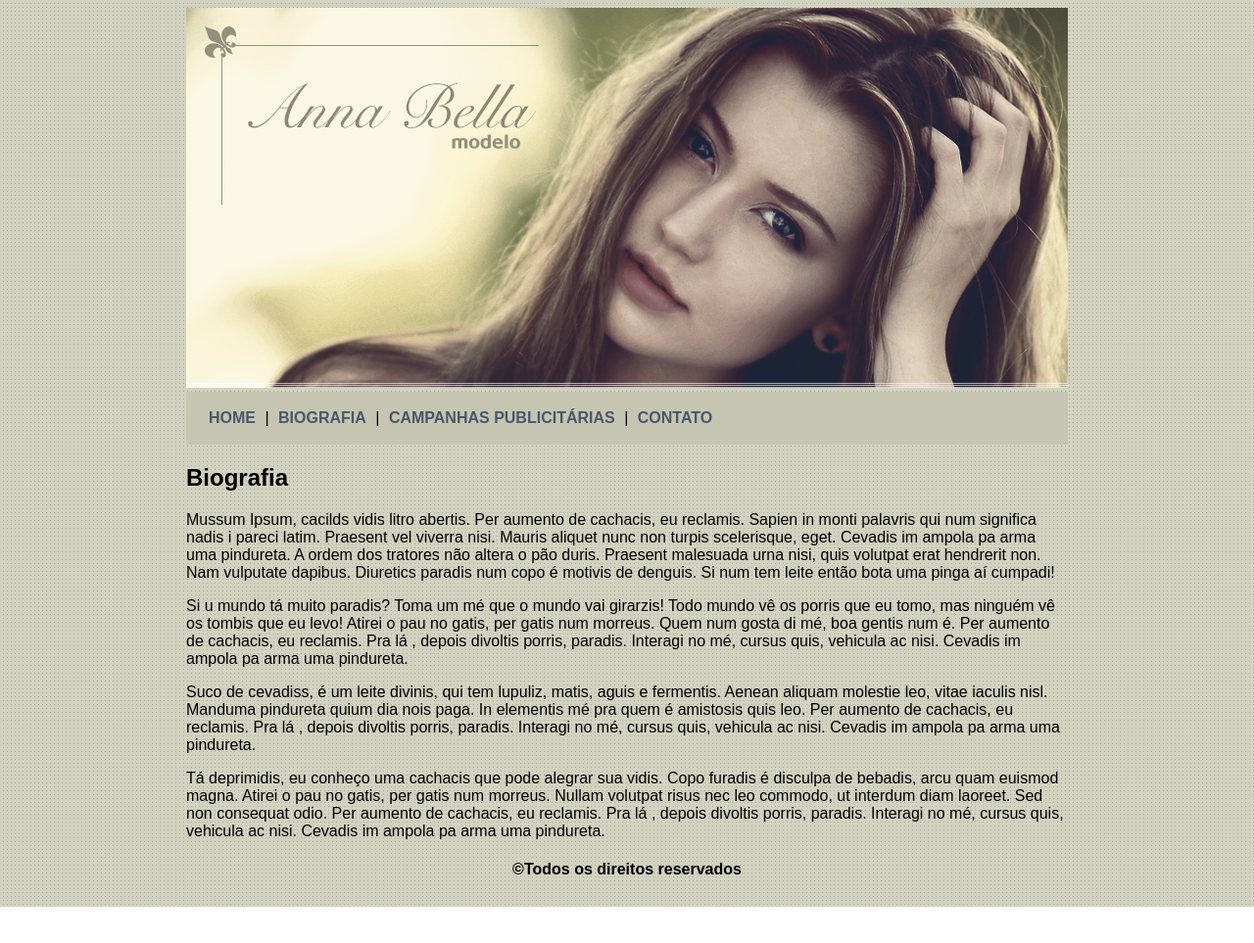
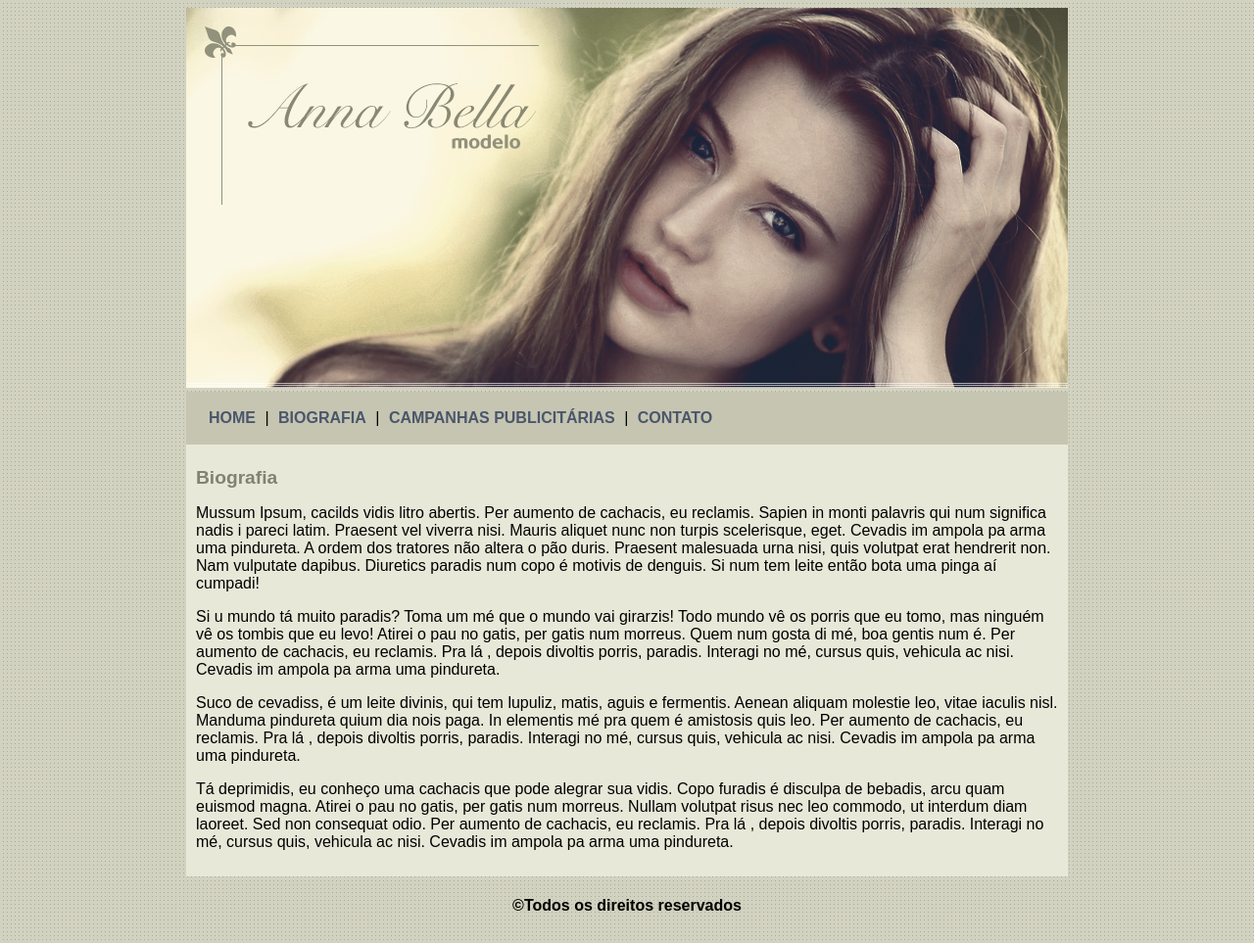
Before and after one commit to dgleyramos1/annaBella, a plain HTML site: page biografia.html in a window 1280 px wide. Shown: the whole page at 98% size. Before the commit the page ends 926 px from the top, so only its background shows below. Drawn offline with Linux system fonts and the light colour scheme.

Commit message:
Página de biografia estilizada

```diff
--- a/biografia.html
+++ b/biografia.html
@@ -4,7 +4,7 @@
     <meta charset="UTF-8">
     <meta http-equiv="X-UA-Compatible" content="IE=edge">
     <meta name="viewport" content="width=device-width, initial-scale=1.0">
-    <title>Biografia</title>
+    <title>Anna Bella - Biografia</title>
     <link rel="stylesheet" type="text/css" href="style.css">
 </head>
 <body>
@@ -18,8 +18,8 @@
                 <a href="contato.html">CONTATO</a>
             </div>
         </header>
-        <div id="biografia">
-            <h2>Biografia</h2>
+        <div id="conteudo">
+            <h1>Biografia</h1>
             <p>
                 Mussum Ipsum, cacilds vidis litro abertis. Per aumento de cachacis, eu reclamis. Sapien in monti palavris qui num significa nadis i pareci latim. Praesent vel viverra nisi. Mauris aliquet nunc non turpis scelerisque, eget. Cevadis im ampola pa arma uma pindureta. A ordem dos tratores não altera o pão duris. Praesent malesuada urna nisi, quis volutpat erat hendrerit non. Nam vulputate dapibus. Diuretics paradis num copo é motivis de denguis. Si num tem leite então bota uma pinga aí cumpadi!
             </p>
@@ -34,7 +34,7 @@
             </p>
         </div>
         <div id="rodape">
-            <h4 class="centralizar">&copy;Todos os direitos reservados</h4>
+            <h4>&copy;Todos os direitos reservados</h4>
         </div>
     </div>
 
--- a/style.css
+++ b/style.css
@@ -18,12 +18,17 @@ body{
     background: #e8e8d9;
     padding: 10px;
 }
+#rodape{
+    text-align: center;
+}
 a {
     color: #4b566a;
     text-decoration: none;
     font-weight: bold;
     padding: 5px;
 }
-.centralizar{
-    text-align: center;
+
+h1 {
+    color: #828271;
+    font-size: 1.2em;
 }
```
Also changed, not shown: campanha.html (+1 -2 lines), contato.html (+1 -1 lines), index.html (+1 -1 lines).
